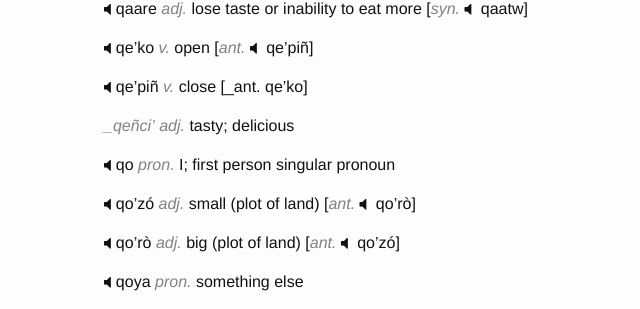
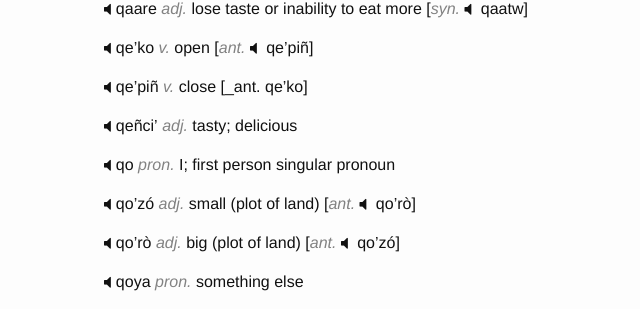
Before and after one commit to hacksparrow/language.apatani.org, a Jekyll site: the page built from dictionary/q.md, in a window 1280 px wide. Shown: the part 597-906 px from the top of the page, without its empty margins (166-806 px from the left). Built offline with Jekyll 4.4.1, drawn with Linux system fonts in a browser that asks for light colours; nearby versions of some CDN libraries; comment, search, counter and statistics services are not loaded.

Commit message:
Update q.md

```diff
--- a/dictionary/q.md
+++ b/dictionary/q.md
@@ -39,7 +39,7 @@ __qe'ko__	_v._	open	[_ant._	qe'piñ]
 __qe'piñ__	_v._	close	[_ant.	qe'ko]
 
 
-__qeñci'_	_adj._	tasty; delicious
+__qeñci'__	_adj._	tasty; delicious
 
 
 __qo__	_pron._	I; first person singular pronoun
```
